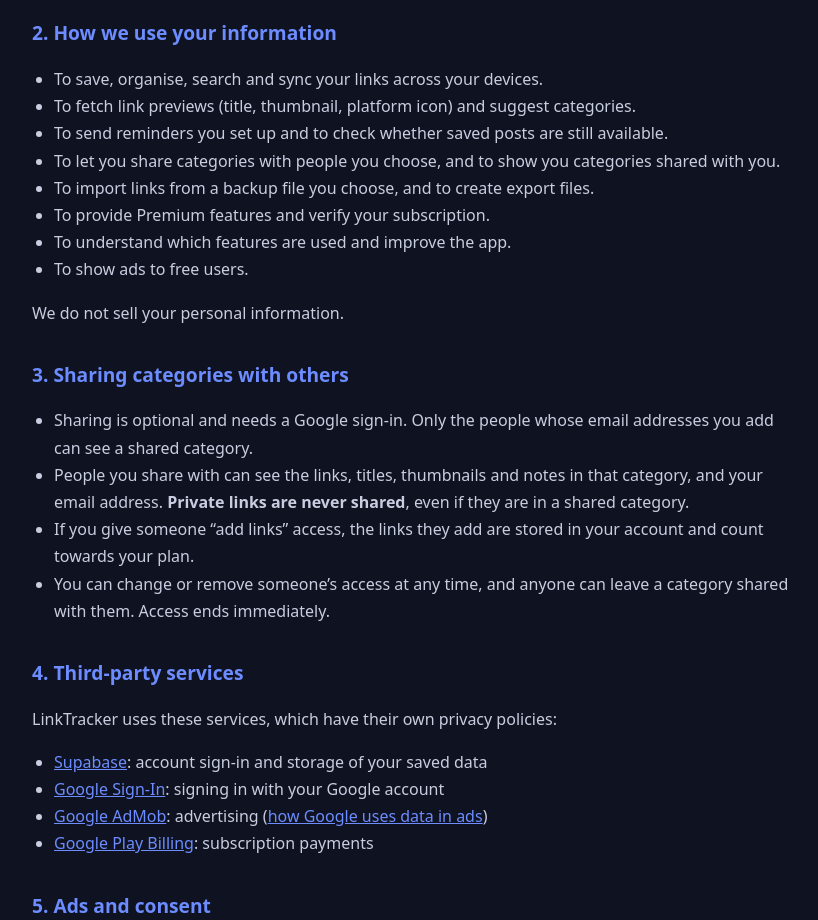
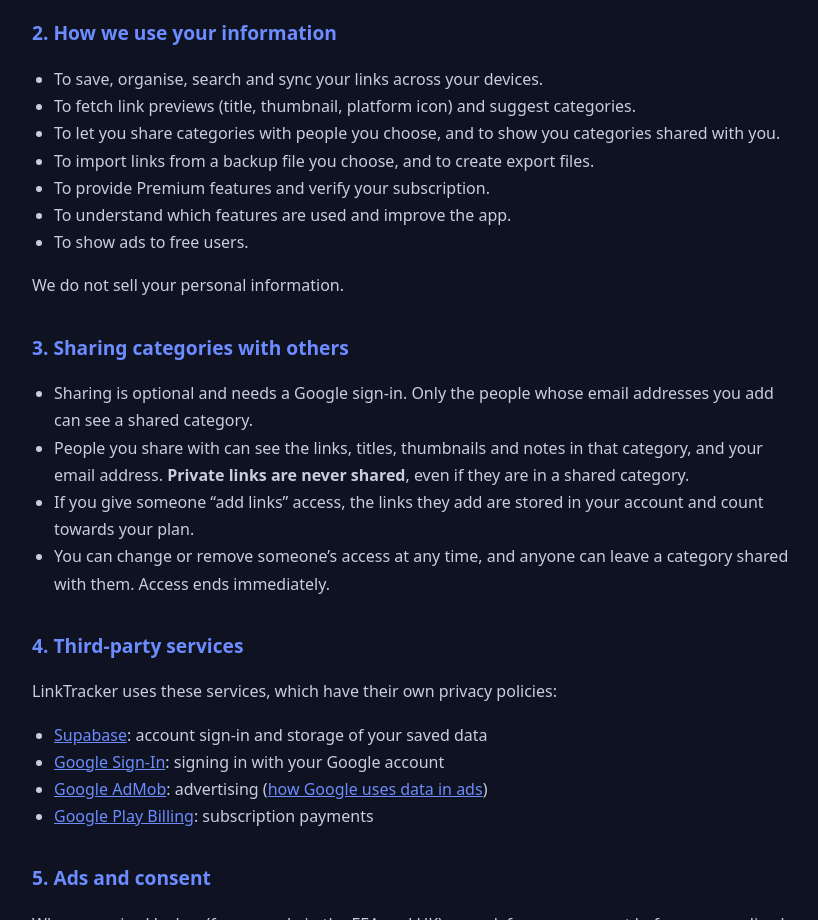
Before and after one commit to js7softwares/js7softwares.github.io, a plain HTML site: page privacy-policy.html in a window 1280 px wide. Shown: the part 900-1820 px from the top of the page, without its empty margins (228-1046 px from the left). Drawn offline with Linux system fonts and the light colour scheme.

Commit message:
Add files via upload

```diff
--- a/privacy-policy.html
+++ b/privacy-policy.html
@@ -37,7 +37,6 @@
   <ul>
     <li>To save, organise, search and sync your links across your devices.</li>
     <li>To fetch link previews (title, thumbnail, platform icon) and suggest categories.</li>
-    <li>To send reminders you set up and to check whether saved posts are still available.</li>
     <li>To let you share categories with people you choose, and to show you categories shared with you.</li>
     <li>To import links from a backup file you choose, and to create export files.</li>
     <li>To provide Premium features and verify your subscription.</li>
```
